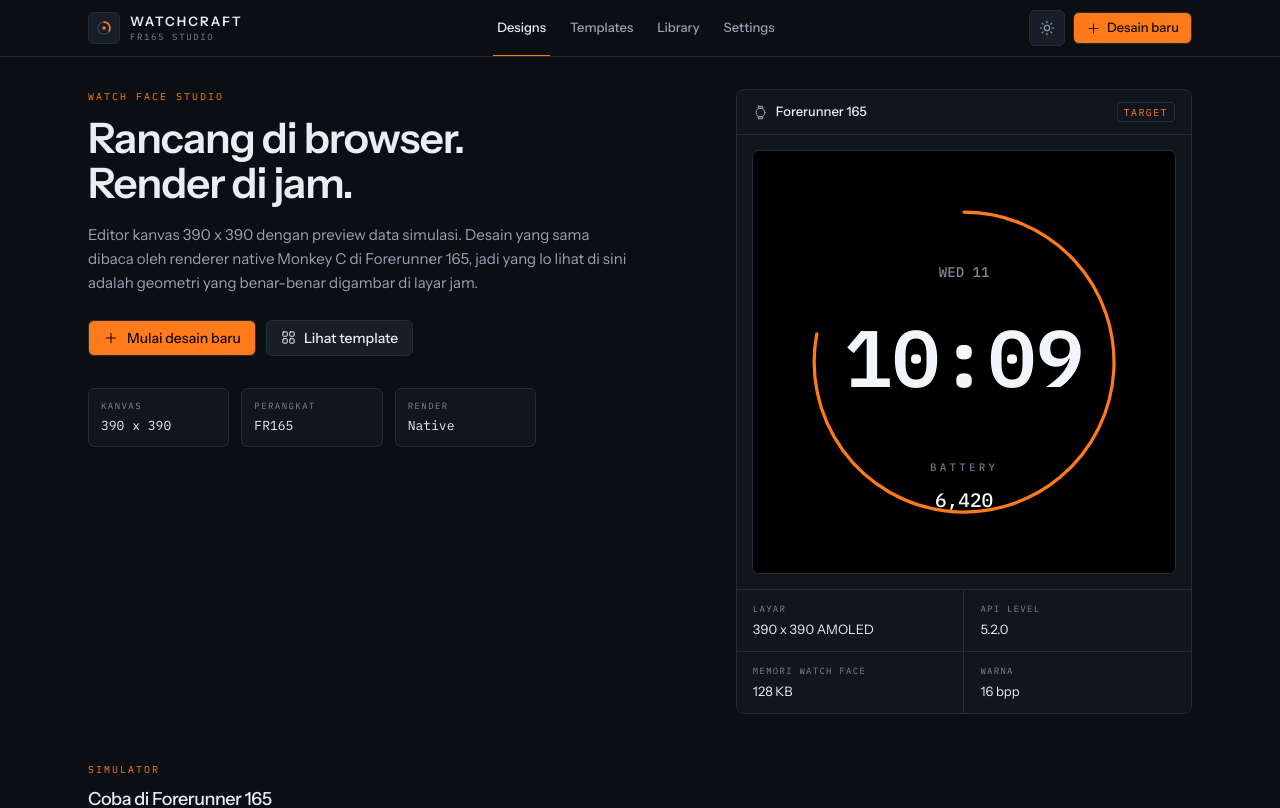
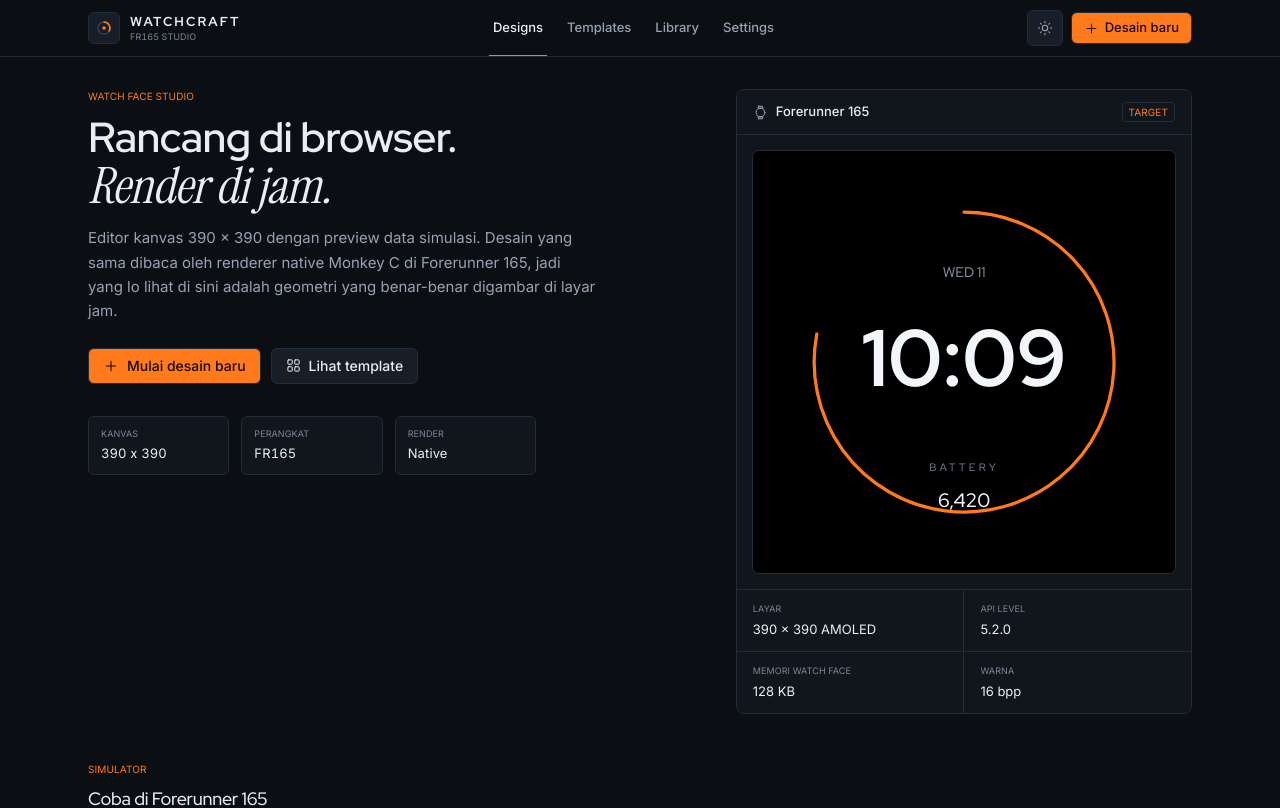
Before and after one commit to albiruby/WatchCraft, a Next.js app: page / in a window 1280 px wide. Shown: the top 808 px of the page. Built offline with nearby package versions, Linux system fonts and the light colour scheme.

Commit message:
feat: switch typography to Inter, Red Hat Display and Instrument Serif

```diff
--- a/src/app/globals.css
+++ b/src/app/globals.css
@@ -53,8 +53,10 @@
   --color-ok: var(--ok);
   --color-warn: var(--warn);
   --color-danger: var(--danger);
-  --font-sans: var(--font-instrument-sans), ui-sans-serif, system-ui, sans-serif;
-  --font-mono: var(--font-ibm-plex-mono), ui-monospace, monospace;
+  --font-sans: var(--font-inter), ui-sans-serif, system-ui, sans-serif;
+  --font-display: var(--font-red-hat-display), ui-sans-serif, system-ui, sans-serif;
+  --font-serif: var(--font-instrument-serif), ui-serif, Georgia, serif;
+  --font-mono: var(--font-inter), ui-monospace, monospace;
 }
 
 * {
@@ -69,9 +71,16 @@ body {
 body {
   background: var(--page);
   color: var(--ink);
-  font-family: var(--font-instrument-sans), ui-sans-serif, system-ui, sans-serif;
+  font-family: var(--font-inter), ui-sans-serif, system-ui, sans-serif;
   -webkit-font-smoothing: antialiased;
   text-rendering: optimizeLegibility;
+}
+
+h1,
+h2,
+h3 {
+  font-family: var(--font-red-hat-display), ui-sans-serif, system-ui, sans-serif;
+  letter-spacing: -0.015em;
 }
 
 ::selection {
@@ -86,8 +95,9 @@ body {
 }
 
 .mono {
-  font-family: var(--font-ibm-plex-mono), ui-monospace, monospace;
+  font-family: var(--font-inter), ui-sans-serif, system-ui, sans-serif;
   font-variant-numeric: tabular-nums;
+  letter-spacing: 0.01em;
 }
 
 .workspace-dots {
--- a/src/app/layout.tsx
+++ b/src/app/layout.tsx
@@ -1,19 +1,27 @@
 import type { Metadata } from "next";
-import { IBM_Plex_Mono, Instrument_Sans } from "next/font/google";
+import { Instrument_Serif, Inter, Red_Hat_Display } from "next/font/google";
 
 import "./globals.css";
 
-const sans = Instrument_Sans({
+const sans = Inter({
   subsets: ["latin"],
   display: "swap",
-  variable: "--font-instrument-sans",
+  variable: "--font-inter",
 });
 
-const mono = IBM_Plex_Mono({
+const display = Red_Hat_Display({
   subsets: ["latin"],
-  weight: ["400", "500", "600"],
+  weight: ["400", "500", "600", "700"],
   display: "swap",
-  variable: "--font-ibm-plex-mono",
+  variable: "--font-red-hat-display",
+});
+
+const serif = Instrument_Serif({
+  subsets: ["latin"],
+  weight: "400",
+  style: ["normal", "italic"],
+  display: "swap",
+  variable: "--font-instrument-serif",
 });
 
 export const metadata: Metadata = {
@@ -31,7 +39,7 @@ export default function RootLayout({
     <html
       lang="id"
       data-theme="dark"
-      className={`${sans.variable} ${mono.variable}`}
+      className={`${sans.variable} ${display.variable} ${serif.variable}`}
       suppressHydrationWarning
     >
       <head>
--- a/src/app/page.tsx
+++ b/src/app/page.tsx
@@ -43,8 +43,11 @@ export default function DashboardPage() {
           <p className="mono text-[10px] uppercase tracking-[0.2em] text-accent">
             Watch face studio
           </p>
-          <h1 className="mt-3 max-w-[17ch] text-[34px] leading-[1.08] font-semibold tracking-tight sm:text-[42px]">
-            Rancang di browser. Render di jam.
+          <h1 className="mt-3 max-w-[17ch] text-[34px] leading-[1.02] font-semibold tracking-tight sm:text-[42px]">
+            Rancang di browser.
+            <span className="mt-1 block font-serif text-[40px] leading-[0.95] font-normal italic tracking-[-0.01em] sm:text-[50px]">
+              Render di jam.
+            </span>
           </h1>
           <p className="mt-4 max-w-[54ch] text-[15px] leading-relaxed text-muted">
             Editor kanvas 390 x 390 dengan preview data simulasi. Desain yang sama
--- a/src/components/AppShell.tsx
+++ b/src/components/AppShell.tsx
@@ -76,7 +76,7 @@ export function AppShell({ children }: { children: React.ReactNode }) {
               </svg>
             </span>
             <span className="flex flex-col leading-none">
-              <span className="text-[13px] font-semibold tracking-[0.16em]">WATCHCRAFT</span>
+              <span className="font-display text-[13px] font-bold tracking-[0.16em]">WATCHCRAFT</span>
               <span className="mono mt-1 text-[9px] uppercase tracking-[0.18em] text-faint">
                 FR165 studio
               </span>
--- a/src/core/svg.ts
+++ b/src/core/svg.ts
@@ -3,9 +3,9 @@ import { buildDisplayList, type DisplayCommand } from "./renderer";
 import type { Design } from "./schema";
 
 export const FONT_STACK: Record<string, string> = {
-  sans: "'Instrument Sans', ui-sans-serif, system-ui, sans-serif",
-  mono: "'IBM Plex Mono', ui-monospace, monospace",
-  digits: "'IBM Plex Mono', ui-monospace, monospace",
+  sans: "'Inter', ui-sans-serif, system-ui, sans-serif",
+  mono: "'Red Hat Display', ui-sans-serif, system-ui, sans-serif",
+  digits: "'Red Hat Display', ui-sans-serif, system-ui, sans-serif",
 };
 
 export const FONT_WEIGHT: Record<string, number> = {
```
Also changed, not shown: 3 other files (tests, documents, lock files or other folders).
